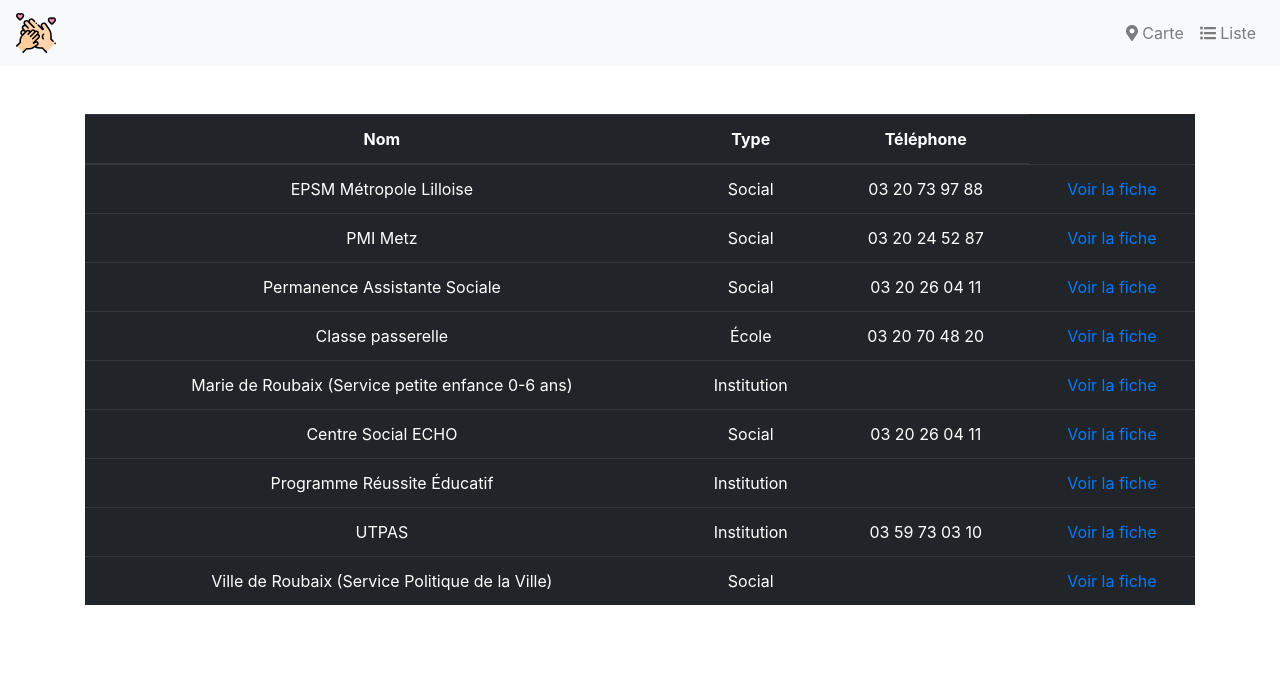
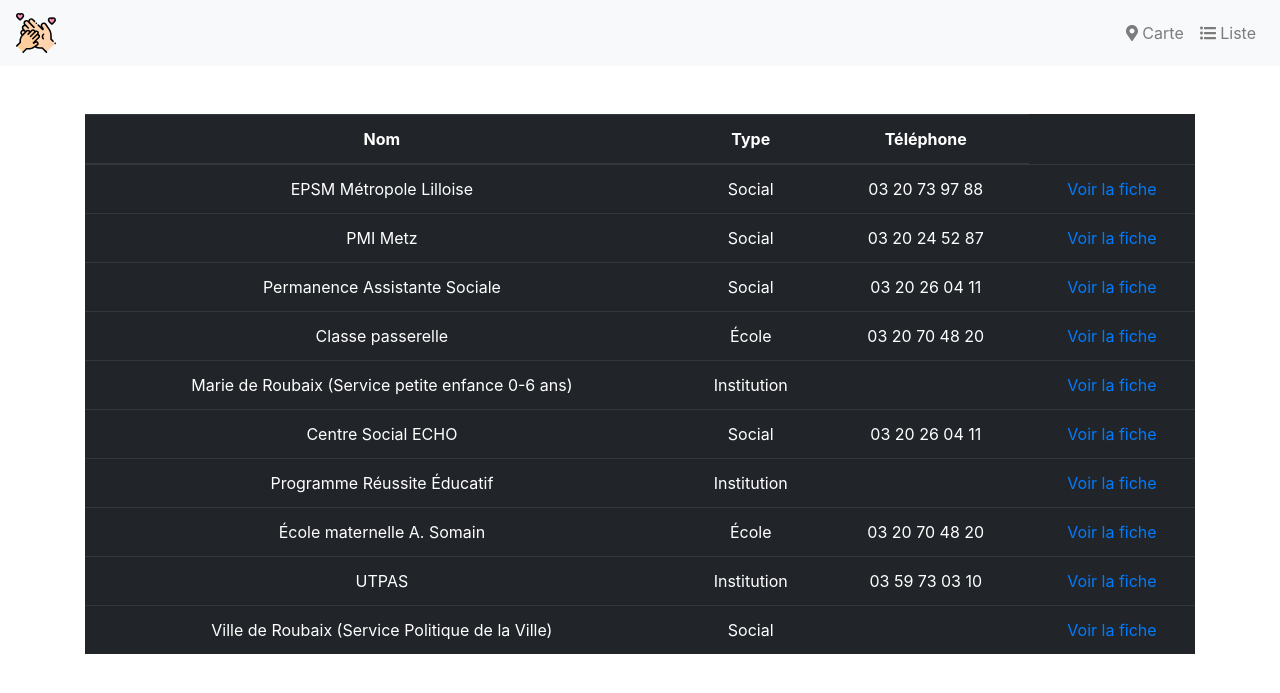
Before and after one commit to commissionparentalite/commissionparentalite.github.io, a Jekyll site: the page built from list.html, in a window 1280 px wide. Shown: the top 693 px of the page. Built offline with Jekyll 4.4.1, drawn with Linux system fonts in a browser that asks for light colours; nearby versions of some CDN libraries; some of the changed lines change nothing that is shown.

Commit message:
Update from Forestry.io - Updated ecole-maternelle-a-somain.md

```diff
--- a/_membres/ecole-maternelle-a-somain.md
+++ b/_membres/ecole-maternelle-a-somain.md
@@ -3,6 +3,25 @@
 layout: post
 desc: true
 date: 2018-09-10 13:43:50 +0000
-published: false
+name: École maternelle A. Somain
+type: École
+rue: 95 rue Philippeville
+ville: Roubaix
+cp: 59100
+phone: 03 20 70 48 20
+image: ''
+logo: ''
+keywords: []
+contacts:
+- name: Cécile Lepers
+  phone: 06 83 27 19 41
 
 ---
+## Missions
+
+* Veiller à la bonne marche de l'école et au respect de la réglementation qui lui est applicable
+* Être garante du projet d'école et celui de la passerelle
+
+_Lundi, mardi, jeudi et vendredi : 8h05-11h45 / 13h35-15h15_
+
+_Mercredi : 8h05-12h15_
```
